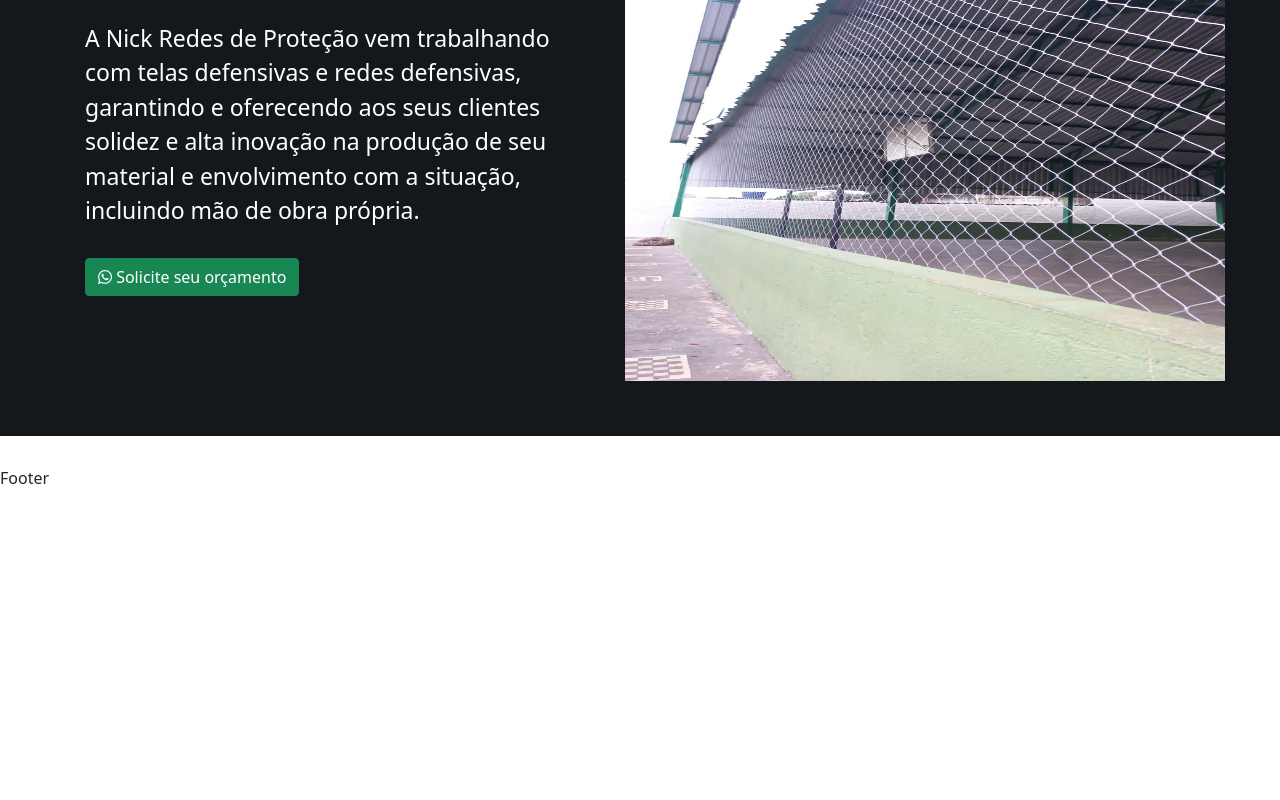
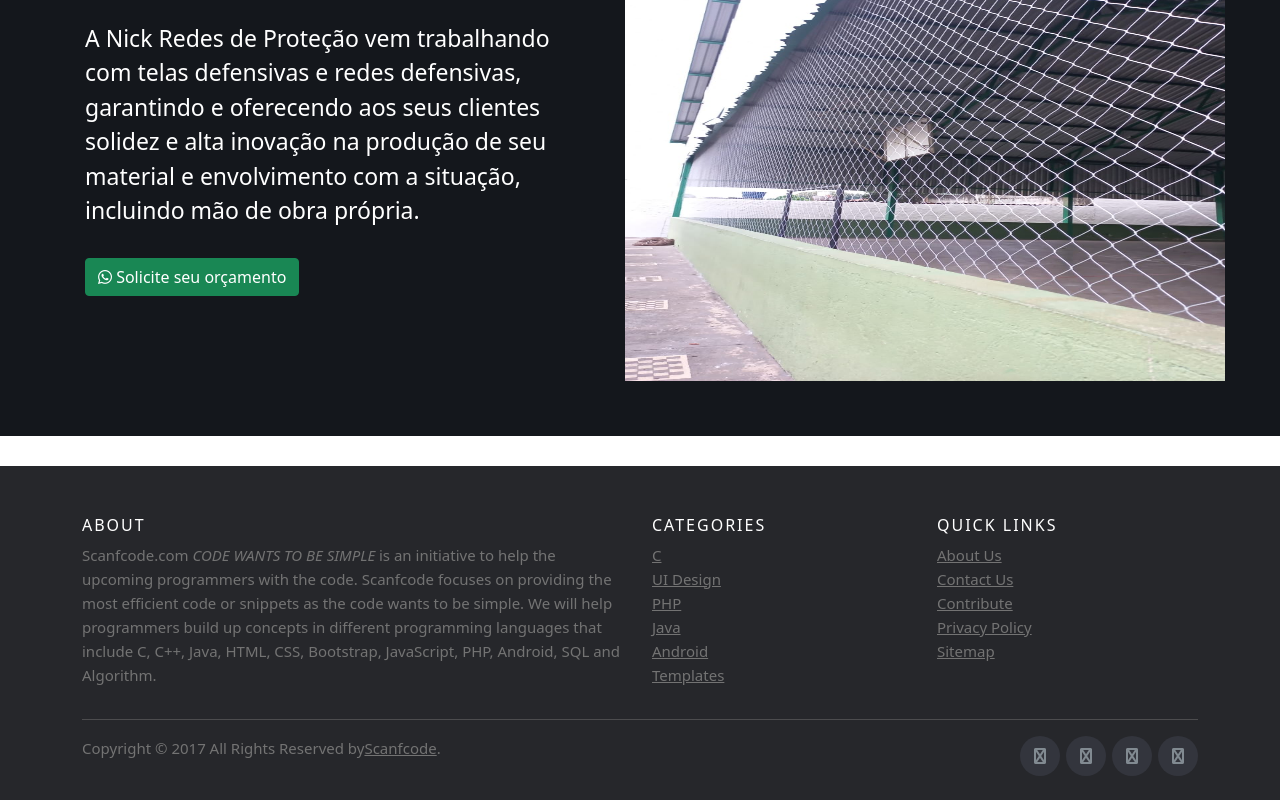
Before and after one commit to HigorAnjos/talismareactapp, a React (Create React App) app: page / in a window 1280 px wide. Shown: the part 2298-3098 px from the top of the page. Before the commit the page ends 2788 px from the top, so only its background shows below. Built offline with nearby package versions, Linux system fonts and the light colour scheme.

Commit message:
feat(footer): footer

```diff
--- a/src/App.css
+++ b/src/App.css
@@ -65,3 +65,169 @@
   font-size: 23px;
   margin-bottom: 30px;
 }
+
+/* FOOTER */
+
+.site-footer
+{
+  background-color:#26272b;
+  padding:45px 0 20px;
+  font-size:15px;
+  line-height:24px;
+  color:#737373;
+}
+.site-footer hr
+{
+  border-top-color:#bbb;
+  opacity:0.5
+}
+.site-footer hr.small
+{
+  margin:20px 0
+}
+.site-footer h6
+{
+  color:#fff;
+  font-size:16px;
+  text-transform:uppercase;
+  margin-top:5px;
+  letter-spacing:2px
+}
+.site-footer a
+{
+  color:#737373;
+}
+.site-footer a:hover
+{
+  color:#3366cc;
+  text-decoration:none;
+}
+.footer-links
+{
+  padding-left:0;
+  list-style:none
+}
+.footer-links li
+{
+  display:block
+}
+.footer-links a
+{
+  color:#737373
+}
+.footer-links a:active,.footer-links a:focus,.footer-links a:hover
+{
+  color:#3366cc;
+  text-decoration:none;
+}
+.footer-links.inline li
+{
+  display:inline-block
+}
+.site-footer .social-icons
+{
+  text-align:right
+}
+.site-footer .social-icons a
+{
+  width:40px;
+  height:40px;
+  line-height:40px;
+  margin-left:6px;
+  margin-right:0;
+  border-radius:100%;
+  background-color:#33353d
+}
+.copyright-text
+{
+  margin:0
+}
+@media (max-width:991px)
+{
+  .site-footer [class^=col-]
+  {
+    margin-bottom:30px
+  }
+}
+@media (max-width:767px)
+{
+  .site-footer
+  {
+    padding-bottom:0
+  }
+  .site-footer .copyright-text,.site-footer .social-icons
+  {
+    text-align:center
+  }
+}
+.social-icons
+{
+  padding-left:0;
+  margin-bottom:0;
+  list-style:none
+}
+.social-icons li
+{
+  display:inline-block;
+  margin-bottom:4px
+}
+.social-icons li.title
+{
+  margin-right:15px;
+  text-transform:uppercase;
+  color:#96a2b2;
+  font-weight:700;
+  font-size:13px
+}
+.social-icons a{
+  background-color:#eceeef;
+  color:#818a91;
+  font-size:16px;
+  display:inline-block;
+  line-height:44px;
+  width:44px;
+  height:44px;
+  text-align:center;
+  margin-right:8px;
+  border-radius:100%;
+  -webkit-transition:all .2s linear;
+  -o-transition:all .2s linear;
+  transition:all .2s linear
+}
+.social-icons a:active,.social-icons a:focus,.social-icons a:hover
+{
+  color:#fff;
+  background-color:#29aafe
+}
+.social-icons.size-sm a
+{
+  line-height:34px;
+  height:34px;
+  width:34px;
+  font-size:14px
+}
+.social-icons a.facebook:hover
+{
+  background-color:#3b5998
+}
+.social-icons a.twitter:hover
+{
+  background-color:#00aced
+}
+.social-icons a.linkedin:hover
+{
+  background-color:#007bb6
+}
+.social-icons a.dribbble:hover
+{
+  background-color:#ea4c89
+}
+@media (max-width:767px)
+{
+  .social-icons li.title
+  {
+    display:block;
+    margin-right:0;
+    font-weight:600
+  }
+}
--- a/src/components/Footer.js
+++ b/src/components/Footer.js
@@ -1,7 +1,104 @@
 import React from 'react';
 
 function Footer() {
-  return <div>Footer</div>;
+  return (
+    <footer className="site-footer">
+      <div className="container">
+        <div className="row">
+          <div className="col-sm-12 col-md-6">
+            <h6>About</h6>
+            <p className="text-justify">
+              Scanfcode.com <i>CODE WANTS TO BE SIMPLE </i> is an initiative to help the upcoming programmers with the
+              code. Scanfcode focuses on providing the most efficient code or snippets as the code wants to be simple.
+              We will help programmers build up concepts in different programming languages that include C, C++, Java,
+              HTML, CSS, Bootstrap, JavaScript, PHP, Android, SQL and Algorithm.
+            </p>
+          </div>
+
+          <div className="col-xs-6 col-md-3">
+            <h6>Categories</h6>
+            <ul className="footer-links">
+              <li>
+                <a href="http://scanfcode.com/category/c-language/">C</a>
+              </li>
+              <li>
+                <a href="http://scanfcode.com/category/front-end-development/">UI Design</a>
+              </li>
+              <li>
+                <a href="http://scanfcode.com/category/back-end-development/">PHP</a>
+              </li>
+              <li>
+                <a href="http://scanfcode.com/category/java-programming-language/">Java</a>
+              </li>
+              <li>
+                <a href="http://scanfcode.com/category/android/">Android</a>
+              </li>
+              <li>
+                <a href="http://scanfcode.com/category/templates/">Templates</a>
+              </li>
+            </ul>
+          </div>
+
+          <div className="col-xs-6 col-md-3">
+            <h6>Quick Links</h6>
+            <ul className="footer-links">
+              <li>
+                <a href="http://scanfcode.com/about/">About Us</a>
+              </li>
+              <li>
+                <a href="http://scanfcode.com/contact/">Contact Us</a>
+              </li>
+              <li>
+                <a href="http://scanfcode.com/contribute-at-scanfcode/">Contribute</a>
+              </li>
+              <li>
+                <a href="http://scanfcode.com/privacy-policy/">Privacy Policy</a>
+              </li>
+              <li>
+                <a href="http://scanfcode.com/sitemap/">Sitemap</a>
+              </li>
+            </ul>
+          </div>
+        </div>
+        <hr />
+      </div>
+      <div className="container">
+        <div className="row">
+          <div className="col-md-8 col-sm-6 col-xs-12">
+            <p className="copyright-text">
+              Copyright &copy; 2017 All Rights Reserved by
+              <a href="#">Scanfcode</a>.
+            </p>
+          </div>
+
+          <div className="col-md-4 col-sm-6 col-xs-12">
+            <ul className="social-icons">
+              <li>
+                <a className="facebook" href="#">
+                  <i className="fa fa-facebook"></i>
+                </a>
+              </li>
+              <li>
+                <a className="twitter" href="#">
+                  <i className="fa fa-twitter"></i>
+                </a>
+              </li>
+              <li>
+                <a className="dribbble" href="#">
+                  <i className="fa fa-dribbble"></i>
+                </a>
+              </li>
+              <li>
+                <a className="linkedin" href="#">
+                  <i className="fa fa-linkedin"></i>
+                </a>
+              </li>
+            </ul>
+          </div>
+        </div>
+      </div>
+    </footer>
+  );
 }
 
 export default Footer;
```
